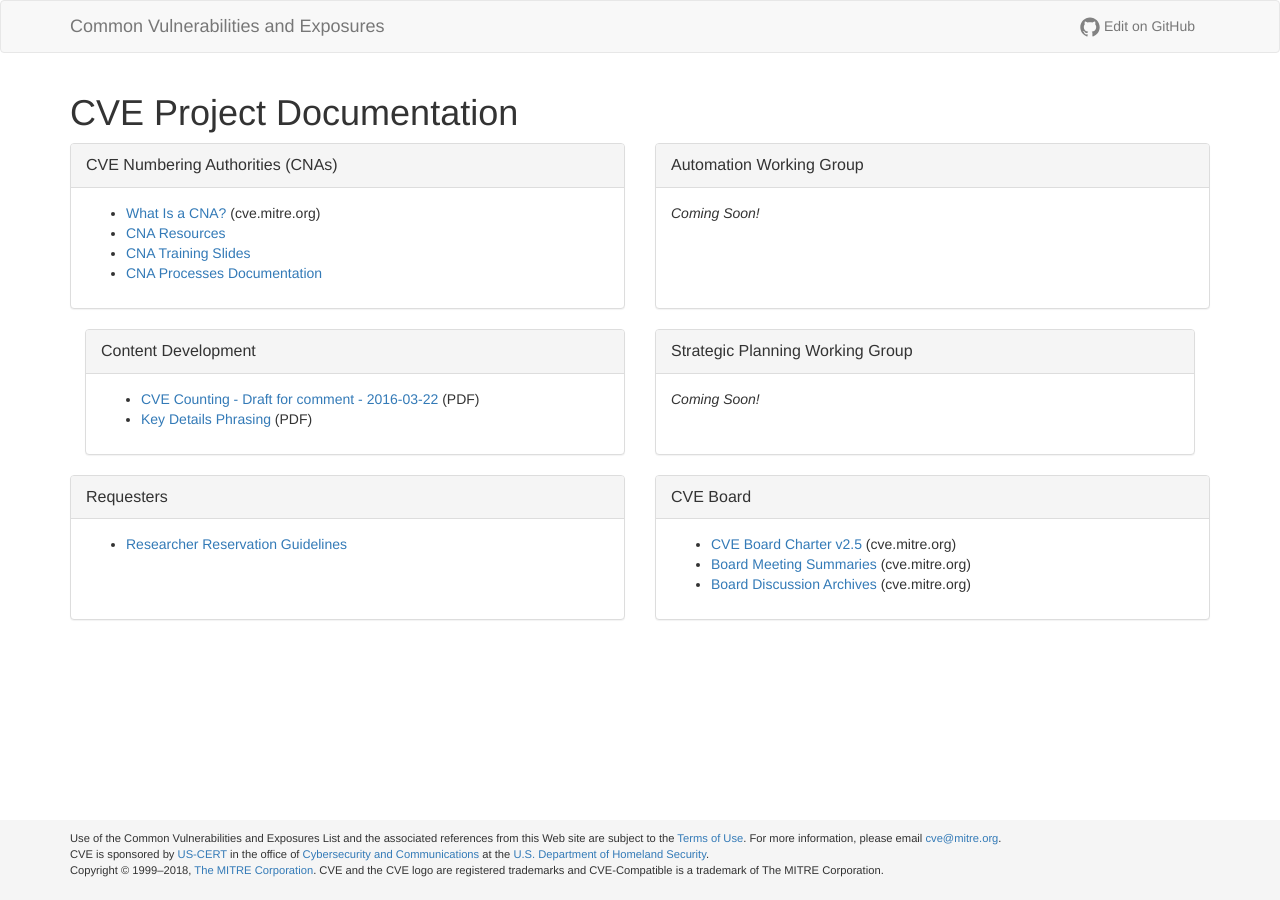
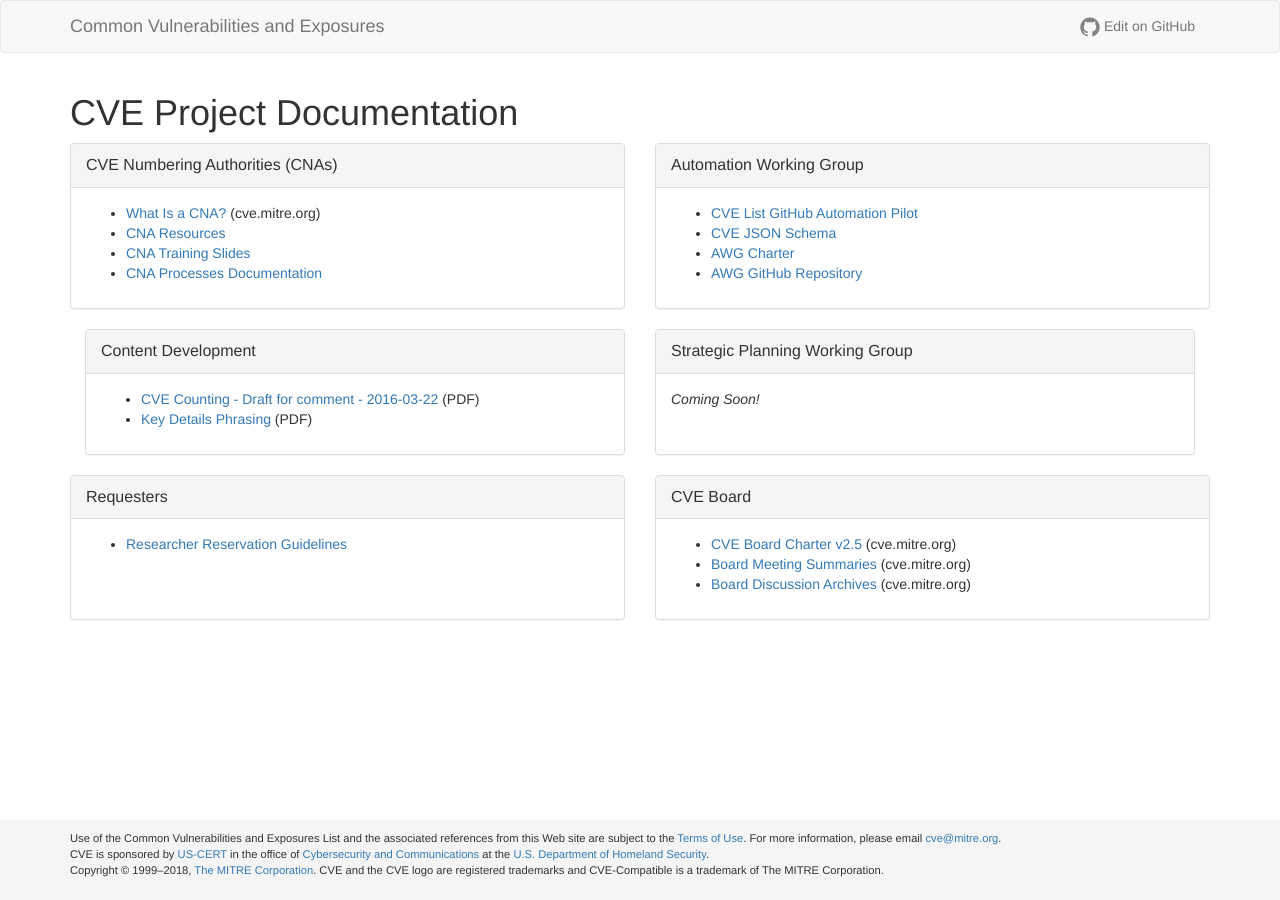
Before and after one commit to CVEProject/cveproject.github.io, a Jekyll site: the page built from index.md, in a window 1280 px wide. Built offline with Jekyll 4.4.1, drawn with Linux system fonts in a browser that asks for light colours; nearby versions of some CDN libraries.

Commit message:
Update index.md
Added 4 bullets to the Automation Working Group box

```diff
--- a/index.md
+++ b/index.md
@@ -27,10 +27,12 @@ layout: page
         <div class="panel-title">Automation Working Group</div>
       </div>
       <div class="panel-body">
-         <p><i>Coming Soon!</i></p>
-        <br>
-        <br>
-        <br>
+       <ul>
+         <li markdown="span">[CVE List GitHub Automation Pilot](https://github.com/CVEProject/cvelist)</li>
+         <li markdown="span">[CVE JSON Schema](https://github.com/CVEProject/automation-working-group/tree/master/cve_json_schema)</li>
+         <li markdown="span">[AWG Charter](https://github.com/CVEProject/automation-working-group/blob/master/CAWG_Charter_DRAFT.md)</li>
+         <li markdown="span">[AWG GitHub Repository](https://github.com/CVEProject/automation-working-group)</li>
+      </ul>
       </div>
     </div>
   </div>
```
